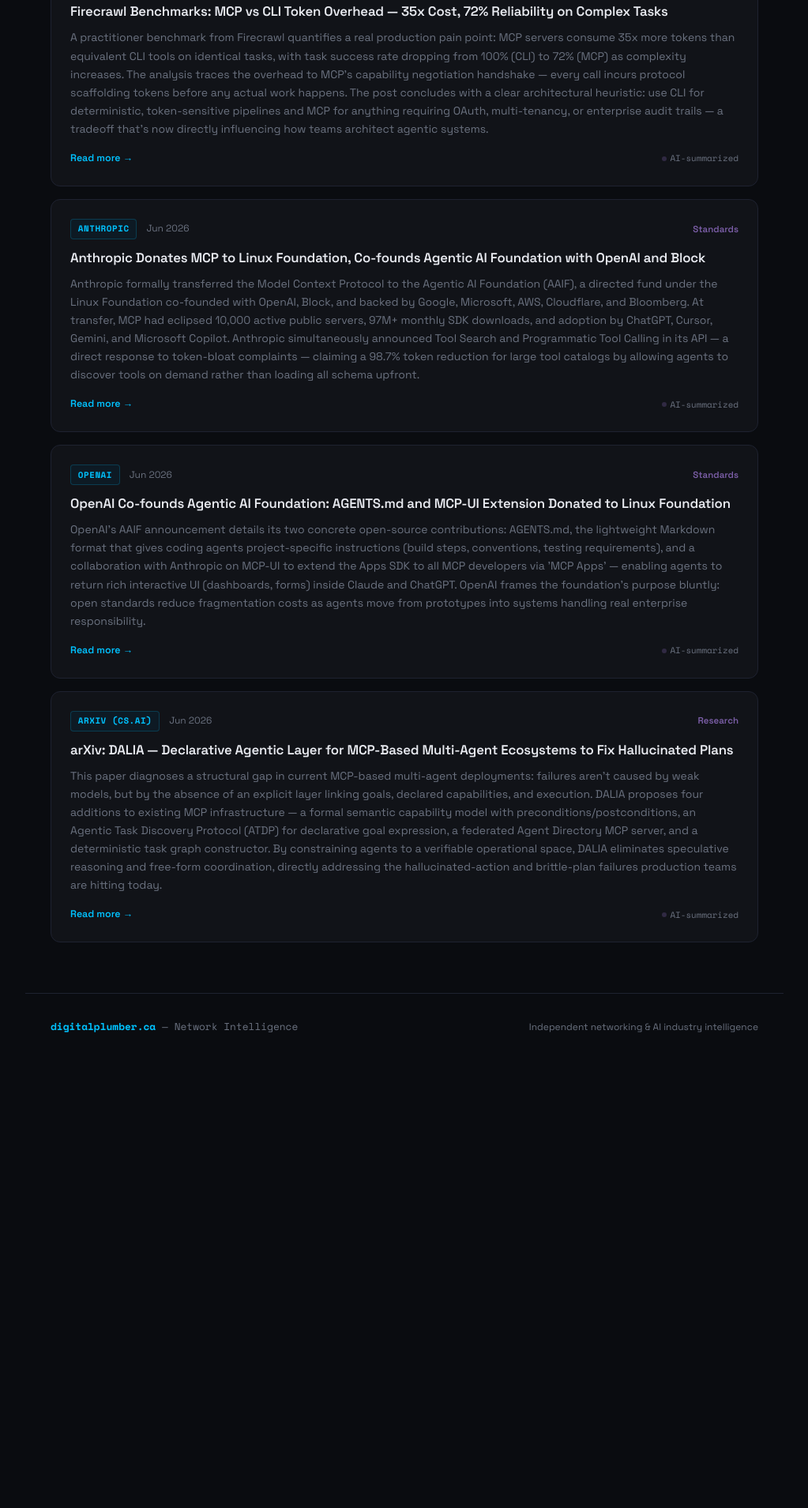
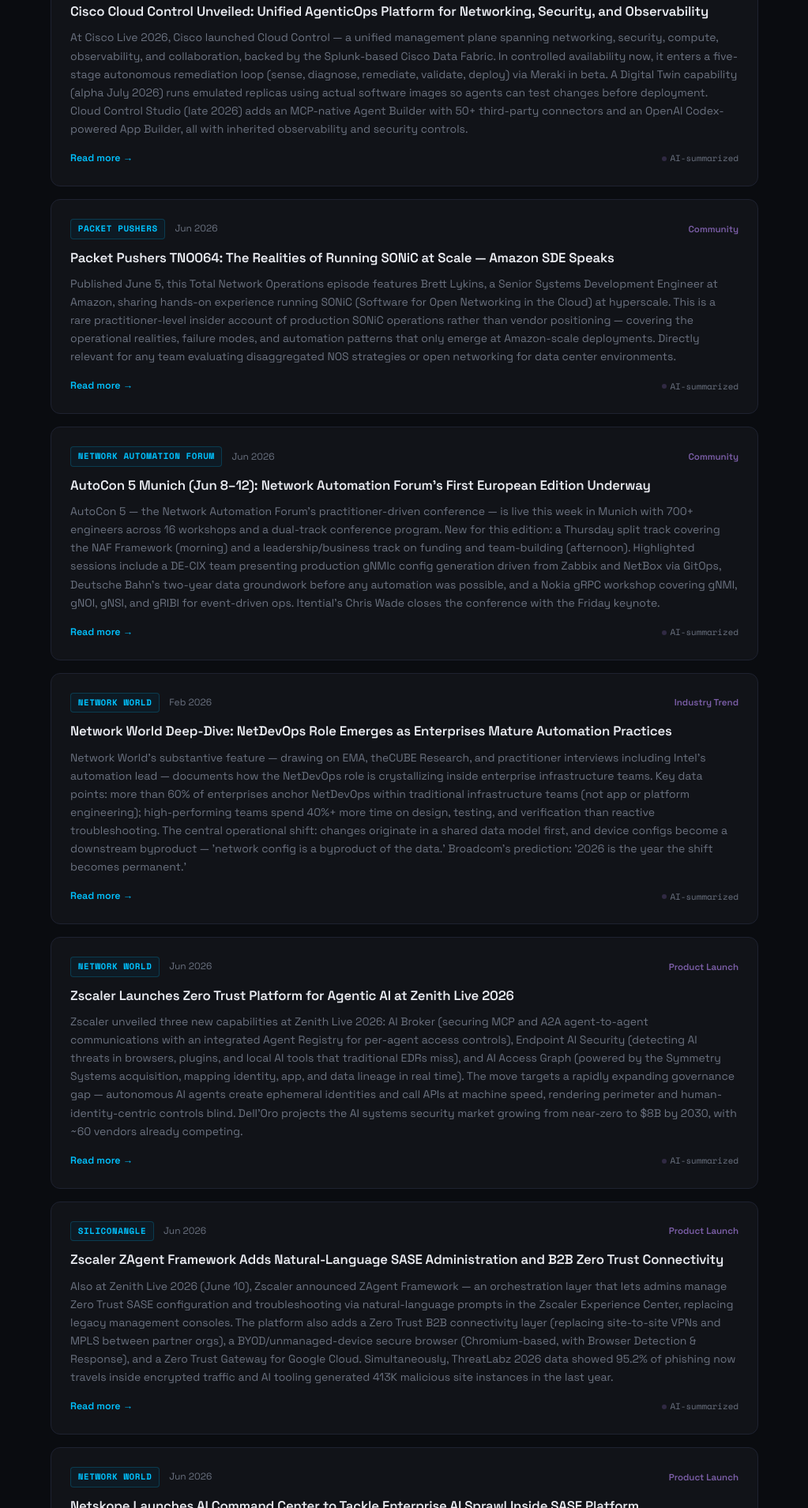
Before and after one commit to petvan/Digitalplumber.ca, a website: page index.html in a window 1280 px wide. Shown: the part 891-2800 px from the top of the page at 79% size, without its empty margins (128-1151 px from the left). Before the commit the page ends 2234 px from the top, so only its background shows below. Drawn offline with nearby package versions, Linux system fonts and the light colour scheme; no server answers.

Commit message:
Daily news update 2026-06-10

```diff
--- a/index.html
+++ b/index.html
@@ -531,77 +531,119 @@
 
 <div class="status-bar">
   <div class="status-dot"></div>
-  <span>5 articles · AI-curated · Updated Jun 10, 2026</span>
+  <span>8 articles · AI-curated · Updated Jun 10, 2026</span>
 </div>
 
 <div class="news-grid" id="newsGrid">
 
-    <div class="card" data-topic="Agentic AI &amp; MCP">
+    <div class="card" data-topic="Network Automation">
       <div class="card-meta">
-        <span class="source-tag">O'Reilly Radar</span>
+        <span class="source-tag">Packet Pushers / Itential (via Cisco Live coverage)</span>
         <span class="card-date">Jun 2026</span>
-        <span class="card-category">Opinion</span>
+        <span class="card-category">Product Launch</span>
       </div>
-      <h2>O'Reilly Radar: The AI Agents Stack (2026 Edition) — Six Layers from LLM to Production</h2>
-      <p class="card-summary">O'Reilly's practitioner-focused breakdown redraws the agent infrastructure map from scratch, identifying six distinct layers that didn't exist as categories 14 months ago: orchestration, memory, tools (now standardized by MCP), browser/CUA, evals, and inference. The piece makes a pointed observation that MCP solved agent-to-tool connectivity, but agent-to-agent coordination via ACP/A2A has not yet reached critical mass — meaning multi-agent coordination is still a DIY problem at the framework layer. Critically, guardrails have become a distinct discipline: authorization must be enforced at the tool execution layer, not the output layer — by the time you filter the response, the agent already acted.</p>
+      <h2>Itential FlowAI GA: Governed AI Agents for Network Infrastructure Ops, Debuted at Cisco Live 2026</h2>
+      <p class="card-summary">Itential announced general availability of FlowAI at Cisco Live US 2026 (June 1–4), with GA set for July 1. FlowAI extends the Itential Platform with task-oriented FlowAgents, a FlowAgent Builder for role-based agent configuration, and a FlowMCP Gateway that enforces Itential governance and policy over external MCP tools. The key design principle: governance is baked in at build time — agent permissions, execution controls, and human-in-the-loop checkpoints are defined before an agent ever runs, giving ops teams the auditability required to deploy AI against production infrastructure. Validated across six enterprises in telecom, financial services, and utilities prior to GA.</p>
       <div class="card-footer">
-        <a class="read-link" href="https://www.oreilly.com/radar/the-ai-agents-stack-2026-edition/" target="_blank" rel="noopener">Read more →</a>
+        <a class="read-link" href="https://packetpushers.net/" target="_blank" rel="noopener">Read more →</a>
         <span class="ai-badge"><span class="ai-dot"></span> AI-summarized</span>
       </div>
     </div>
 
-    <div class="card" data-topic="Agentic AI &amp; MCP">
+    <div class="card" data-topic="Network Automation">
       <div class="card-meta">
-        <span class="source-tag">Firecrawl Blog</span>
+        <span class="source-tag">Network World</span>
         <span class="card-date">Jun 2026</span>
-        <span class="card-category">Opinion</span>
+        <span class="card-category">Product Launch</span>
       </div>
-      <h2>Firecrawl Benchmarks: MCP vs CLI Token Overhead — 35x Cost, 72% Reliability on Complex Tasks</h2>
-      <p class="card-summary">A practitioner benchmark from Firecrawl quantifies a real production pain point: MCP servers consume 35x more tokens than equivalent CLI tools on identical tasks, with task success rate dropping from 100% (CLI) to 72% (MCP) as complexity increases. The analysis traces the overhead to MCP's capability negotiation handshake — every call incurs protocol scaffolding tokens before any actual work happens. The post concludes with a clear architectural heuristic: use CLI for deterministic, token-sensitive pipelines and MCP for anything requiring OAuth, multi-tenancy, or enterprise audit trails — a tradeoff that's now directly influencing how teams architect agentic systems.</p>
+      <h2>Cisco Cloud Control Unveiled: Unified AgenticOps Platform for Networking, Security, and Observability</h2>
+      <p class="card-summary">At Cisco Live 2026, Cisco launched Cloud Control — a unified management plane spanning networking, security, compute, observability, and collaboration, backed by the Splunk-based Cisco Data Fabric. In controlled availability now, it enters a five-stage autonomous remediation loop (sense, diagnose, remediate, validate, deploy) via Meraki in beta. A Digital Twin capability (alpha July 2026) runs emulated replicas using actual software images so agents can test changes before deployment. Cloud Control Studio (late 2026) adds an MCP-native Agent Builder with 50+ third-party connectors and an OpenAI Codex-powered App Builder, all with inherited observability and security controls.</p>
       <div class="card-footer">
-        <a class="read-link" href="https://www.firecrawl.dev/blog/mcp-vs-cli" target="_blank" rel="noopener">Read more →</a>
+        <a class="read-link" href="https://www.networkworld.com/article/4179673/cisco-brings-agentic-ops-platform-and-security-overhaul-to-cisco-live.html" target="_blank" rel="noopener">Read more →</a>
         <span class="ai-badge"><span class="ai-dot"></span> AI-summarized</span>
       </div>
     </div>
 
-    <div class="card" data-topic="Agentic AI &amp; MCP">
+    <div class="card" data-topic="Network Automation">
       <div class="card-meta">
-        <span class="source-tag">Anthropic</span>
+        <span class="source-tag">Packet Pushers</span>
         <span class="card-date">Jun 2026</span>
-        <span class="card-category">Standards</span>
+        <span class="card-category">Community</span>
       </div>
-      <h2>Anthropic Donates MCP to Linux Foundation, Co-founds Agentic AI Foundation with OpenAI and Block</h2>
-      <p class="card-summary">Anthropic formally transferred the Model Context Protocol to the Agentic AI Foundation (AAIF), a directed fund under the Linux Foundation co-founded with OpenAI, Block, and backed by Google, Microsoft, AWS, Cloudflare, and Bloomberg. At transfer, MCP had eclipsed 10,000 active public servers, 97M+ monthly SDK downloads, and adoption by ChatGPT, Cursor, Gemini, and Microsoft Copilot. Anthropic simultaneously announced Tool Search and Programmatic Tool Calling in its API — a direct response to token-bloat complaints — claiming a 98.7% token reduction for large tool catalogs by allowing agents to discover tools on demand rather than loading all schema upfront.</p>
+      <h2>Packet Pushers TNO064: The Realities of Running SONiC at Scale — Amazon SDE Speaks</h2>
+      <p class="card-summary">Published June 5, this Total Network Operations episode features Brett Lykins, a Senior Systems Development Engineer at Amazon, sharing hands-on experience running SONiC (Software for Open Networking in the Cloud) at hyperscale. This is a rare practitioner-level insider account of production SONiC operations rather than vendor positioning — covering the operational realities, failure modes, and automation patterns that only emerge at Amazon-scale deployments. Directly relevant for any team evaluating disaggregated NOS strategies or open networking for data center environments.</p>
       <div class="card-footer">
-        <a class="read-link" href="https://www.anthropic.com/news/donating-the-model-context-protocol-and-establishing-of-the-agentic-ai-foundation" target="_blank" rel="noopener">Read more →</a>
+        <a class="read-link" href="https://packetpushers.net/podcasts/total-network-operations/tno064-the-realities-of-running-sonic-at-scale/" target="_blank" rel="noopener">Read more →</a>
         <span class="ai-badge"><span class="ai-dot"></span> AI-summarized</span>
       </div>
     </div>
 
-    <div class="card" data-topic="Agentic AI &amp; MCP">
+    <div class="card" data-topic="Network Automation">
       <div class="card-meta">
-        <span class="source-tag">OpenAI</span>
+        <span class="source-tag">Network Automation Forum</span>
         <span class="card-date">Jun 2026</span>
-        <span class="card-category">Standards</span>
+        <span class="card-category">Community</span>
       </div>
-      <h2>OpenAI Co-founds Agentic AI Foundation: AGENTS.md and MCP-UI Extension Donated to Linux Foundation</h2>
-      <p class="card-summary">OpenAI's AAIF announcement details its two concrete open-source contributions: AGENTS.md, the lightweight Markdown format that gives coding agents project-specific instructions (build steps, conventions, testing requirements), and a collaboration with Anthropic on MCP-UI to extend the Apps SDK to all MCP developers via 'MCP Apps' — enabling agents to return rich interactive UI (dashboards, forms) inside Claude and ChatGPT. OpenAI frames the foundation's purpose bluntly: open standards reduce fragmentation costs as agents move from prototypes into systems handling real enterprise responsibility.</p>
+      <h2>AutoCon 5 Munich (Jun 8–12): Network Automation Forum's First European Edition Underway</h2>
+      <p class="card-summary">AutoCon 5 — the Network Automation Forum's practitioner-driven conference — is live this week in Munich with 700+ engineers across 16 workshops and a dual-track conference program. New for this edition: a Thursday split track covering the NAF Framework (morning) and a leadership/business track on funding and team-building (afternoon). Highlighted sessions include a DE-CIX team presenting production gNMIc config generation driven from Zabbix and NetBox via GitOps, Deutsche Bahn's two-year data groundwork before any automation was possible, and a Nokia gRPC workshop covering gNMI, gNOI, gNSI, and gRIBI for event-driven ops. Itential's Chris Wade closes the conference with the Friday keynote.</p>
       <div class="card-footer">
-        <a class="read-link" href="https://openai.com/index/agentic-ai-foundation/" target="_blank" rel="noopener">Read more →</a>
+        <a class="read-link" href="https://networkautomation.forum/autocon5" target="_blank" rel="noopener">Read more →</a>
         <span class="ai-badge"><span class="ai-dot"></span> AI-summarized</span>
       </div>
     </div>
 
-    <div class="card" data-topic="Agentic AI &amp; MCP">
+    <div class="card" data-topic="Network Automation">
       <div class="card-meta">
-        <span class="source-tag">arXiv (cs.AI)</span>
+        <span class="source-tag">Network World</span>
+        <span class="card-date">Feb 2026</span>
+        <span class="card-category">Industry Trend</span>
+      </div>
+      <h2>Network World Deep-Dive: NetDevOps Role Emerges as Enterprises Mature Automation Practices</h2>
+      <p class="card-summary">Network World's substantive feature — drawing on EMA, theCUBE Research, and practitioner interviews including Intel's automation lead — documents how the NetDevOps role is crystallizing inside enterprise infrastructure teams. Key data points: more than 60% of enterprises anchor NetDevOps within traditional infrastructure teams (not app or platform engineering); high-performing teams spend 40%+ more time on design, testing, and verification than reactive troubleshooting. The central operational shift: changes originate in a shared data model first, and device configs become a downstream byproduct — 'network config is a byproduct of the data.' Broadcom's prediction: '2026 is the year the shift becomes permanent.'</p>
+      <div class="card-footer">
+        <a class="read-link" href="https://www.networkworld.com/article/4123790/network-engineers-take-on-netdevops-roles-to-advance-stalled-automation-efforts.html" target="_blank" rel="noopener">Read more →</a>
+        <span class="ai-badge"><span class="ai-dot"></span> AI-summarized</span>
+      </div>
+    </div>
+
+    <div class="card" data-topic="Security Automation">
+      <div class="card-meta">
+        <span class="source-tag">Network World</span>
         <span class="card-date">Jun 2026</span>
-        <span class="card-category">Research</span>
+        <span class="card-category">Product Launch</span>
       </div>
-      <h2>arXiv: DALIA — Declarative Agentic Layer for MCP-Based Multi-Agent Ecosystems to Fix Hallucinated Plans</h2>
-      <p class="card-summary">This paper diagnoses a structural gap in current MCP-based multi-agent deployments: failures aren't caused by weak models, but by the absence of an explicit layer linking goals, declared capabilities, and execution. DALIA proposes four additions to existing MCP infrastructure — a formal semantic capability model with preconditions/postconditions, an Agentic Task Discovery Protocol (ATDP) for declarative goal expression, a federated Agent Directory MCP server, and a deterministic task graph constructor. By constraining agents to a verifiable operational space, DALIA eliminates speculative reasoning and free-form coordination, directly addressing the hallucinated-action and brittle-plan failures production teams are hitting today.</p>
+      <h2>Zscaler Launches Zero Trust Platform for Agentic AI at Zenith Live 2026</h2>
+      <p class="card-summary">Zscaler unveiled three new capabilities at Zenith Live 2026: AI Broker (securing MCP and A2A agent-to-agent communications with an integrated Agent Registry for per-agent access controls), Endpoint AI Security (detecting AI threats in browsers, plugins, and local AI tools that traditional EDRs miss), and AI Access Graph (powered by the Symmetry Systems acquisition, mapping identity, app, and data lineage in real time). The move targets a rapidly expanding governance gap — autonomous AI agents create ephemeral identities and call APIs at machine speed, rendering perimeter and human-identity-centric controls blind. Dell'Oro projects the AI systems security market growing from near-zero to $8B by 2030, with ~60 vendors already competing.</p>
       <div class="card-footer">
-        <a class="read-link" href="https://arxiv.org/abs/2601.17435" target="_blank" rel="noopener">Read more →</a>
+        <a class="read-link" href="https://www.networkworld.com/article/4182976/zscaler-launches-zero-trust-platform-for-agentic-ai.html" target="_blank" rel="noopener">Read more →</a>
+        <span class="ai-badge"><span class="ai-dot"></span> AI-summarized</span>
+      </div>
+    </div>
+
+    <div class="card" data-topic="Security Automation">
+      <div class="card-meta">
+        <span class="source-tag">SiliconAngle</span>
+        <span class="card-date">Jun 2026</span>
+        <span class="card-category">Product Launch</span>
+      </div>
+      <h2>Zscaler ZAgent Framework Adds Natural-Language SASE Administration and B2B Zero Trust Connectivity</h2>
+      <p class="card-summary">Also at Zenith Live 2026 (June 10), Zscaler announced ZAgent Framework — an orchestration layer that lets admins manage Zero Trust SASE configuration and troubleshooting via natural-language prompts in the Zscaler Experience Center, replacing legacy management consoles. The platform also adds a Zero Trust B2B connectivity layer (replacing site-to-site VPNs and MPLS between partner orgs), a BYOD/unmanaged-device secure browser (Chromium-based, with Browser Detection &amp; Response), and a Zero Trust Gateway for Google Cloud. Simultaneously, ThreatLabz 2026 data showed 95.2% of phishing now travels inside encrypted traffic and AI tooling generated 413K malicious site instances in the last year.</p>
+      <div class="card-footer">
+        <a class="read-link" href="https://siliconangle.com/2026/06/10/zscaler-unveils-zagent-framework-automate-zero-trust-sase-operations/" target="_blank" rel="noopener">Read more →</a>
+        <span class="ai-badge"><span class="ai-dot"></span> AI-summarized</span>
+      </div>
+    </div>
+
+    <div class="card" data-topic="Security Automation">
+      <div class="card-meta">
+        <span class="source-tag">Network World</span>
+        <span class="card-date">Jun 2026</span>
+        <span class="card-category">Product Launch</span>
+      </div>
+      <h2>Netskope Launches AI Command Center to Tackle Enterprise AI Sprawl Inside SASE Platform</h2>
+      <p class="card-summary">Netskope launched AI Command Center, a generally available module in its Netskope One SASE platform that correlates AI application activity against end users, data, and security policies across both sanctioned and shadow AI services. Built on the NewEdge private backbone (120+ data centers), it gives security teams a single pane for discovering, risk-scoring, and auto-remediating AI-related exposure — relevant given Netskope's own research showing 94% of enterprises make AI security decisions with an incomplete inventory. This follows Netskope's May 2026 AgentSkope launch (six SOC/NOC workflow agents) and positions the company with a combined AI governance + agentic automation stack inside a unified SASE architecture.</p>
+      <div class="card-footer">
+        <a class="read-link" href="https://www.networkworld.com/article/4180200/netskope-introduces-ai-command-center-to-monitor-and-secure-enterprise-ai-sprawl.html" target="_blank" rel="noopener">Read more →</a>
         <span class="ai-badge"><span class="ai-dot"></span> AI-summarized</span>
       </div>
     </div>
```
